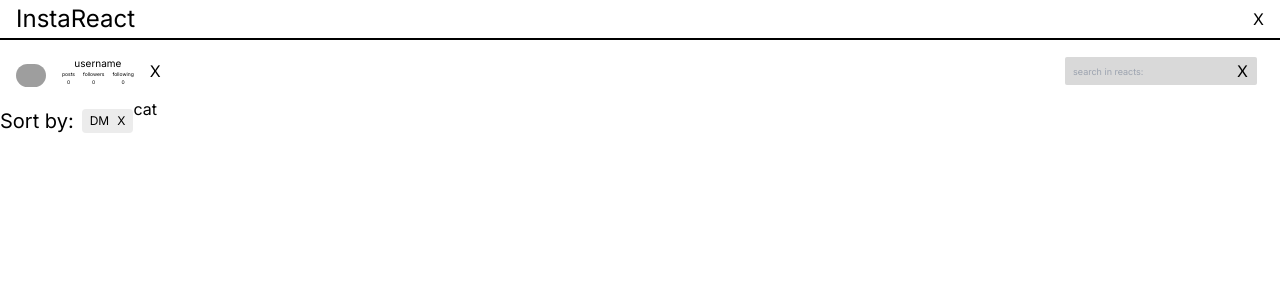
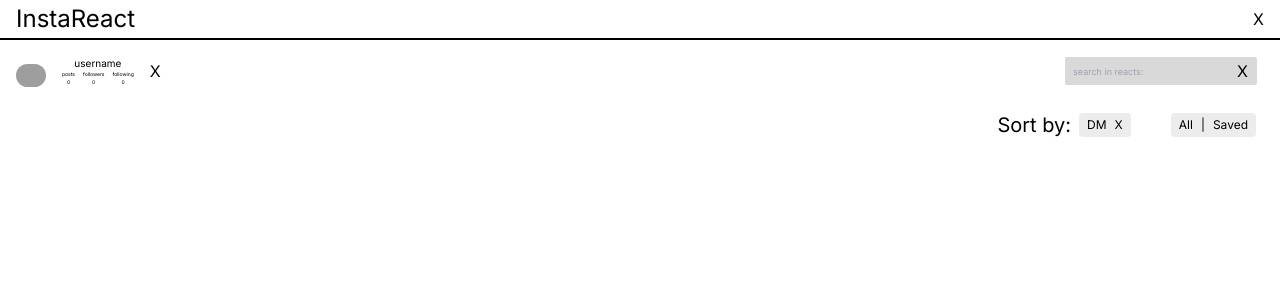
Before and after one commit to mohammad-nm/instareact, a Next.js app: page /deck in a window 1280 px wide. Shown: the top 300 px of the page. Built offline with nearby package versions, Linux system fonts and the light colour scheme; grey boxes are pictures that could not be loaded.

Commit message:
add category ui

```diff
--- a/src/app/deck/page.tsx
+++ b/src/app/deck/page.tsx
@@ -8,11 +8,13 @@ export default function Deck() {
   return (
     <div>
       <Navbar />
+
       <div className="flex items-center">
         <Profile />
         <SearchBox />
       </div>
-      <div className="flex items-center">
+
+      <div className="flex items-center  justify-end">
         <SortBy />
         <Category />
       </div>
--- a/src/components/Category.tsx
+++ b/src/components/Category.tsx
@@ -1,3 +1,11 @@
 export default function Category() {
-  return <div>cat</div>;
+  return (
+    <div className="h-auto mt-6 mr-6 ml-10">
+      <div className="flex rounded-[4px] bg-[#D9D9D9]  bg-opacity-50 pl-2 pr-2 p-1 text-xs ">
+        <div className="">All</div>
+        <div className="ml-2 mr-2">|</div>
+        <div className="">Saved</div>
+      </div>
+    </div>
+  );
 }
--- /dev/null
+++ b/src/components/ReactsList.tsx
@@ -0,0 +1,3 @@
+export default function ReactList() {
+  return;
+}
--- a/src/components/SortBy.tsx
+++ b/src/components/SortBy.tsx
@@ -1,6 +1,6 @@
 export default function SortBy() {
   return (
-    <div className="flex h-5 items-center mt-6">
+    <div className="flex h-auto items-center mt-6">
       <div className="text-xl">Sort by:</div>
       <div>
         <div className="ml-2 pl-2 pr-2 pt-1 pb-1 text-xs rounded-[4px] w-auto bg-[#D9D9D9]  bg-opacity-50 flex">
```
